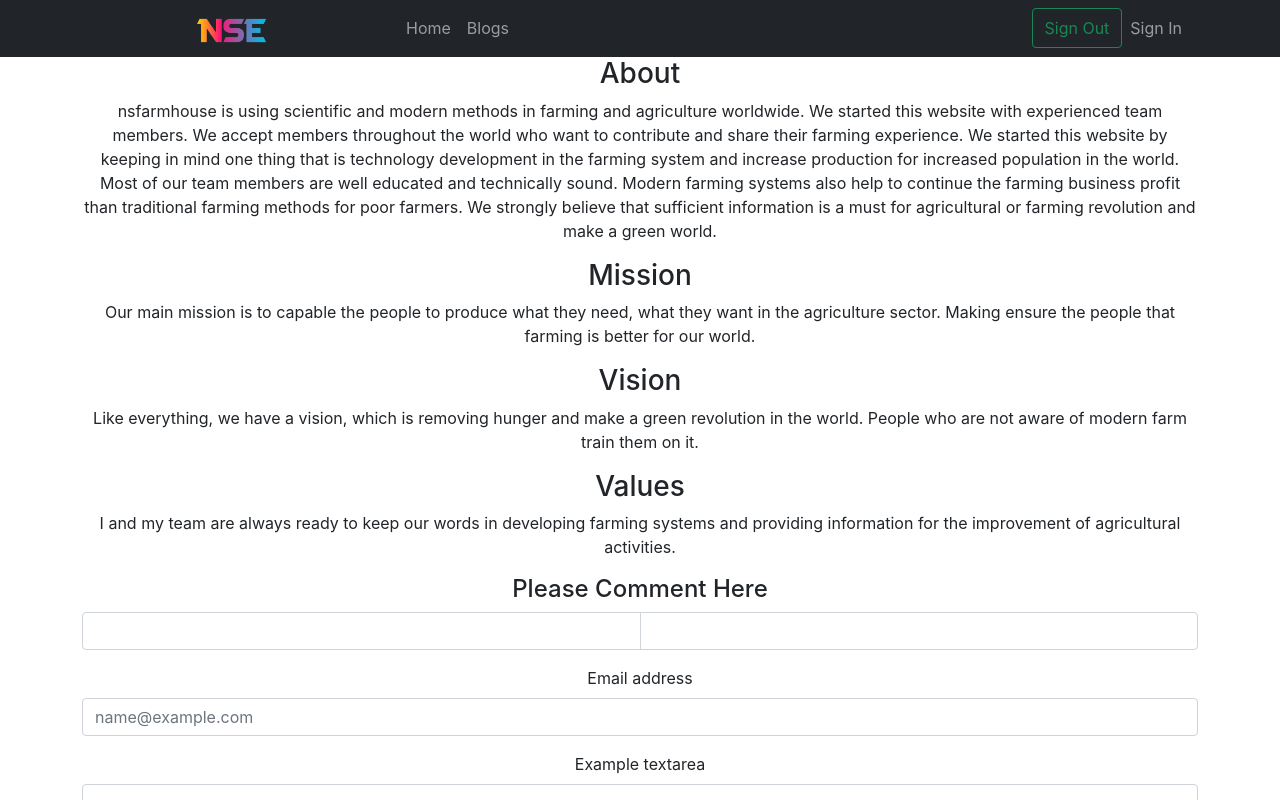
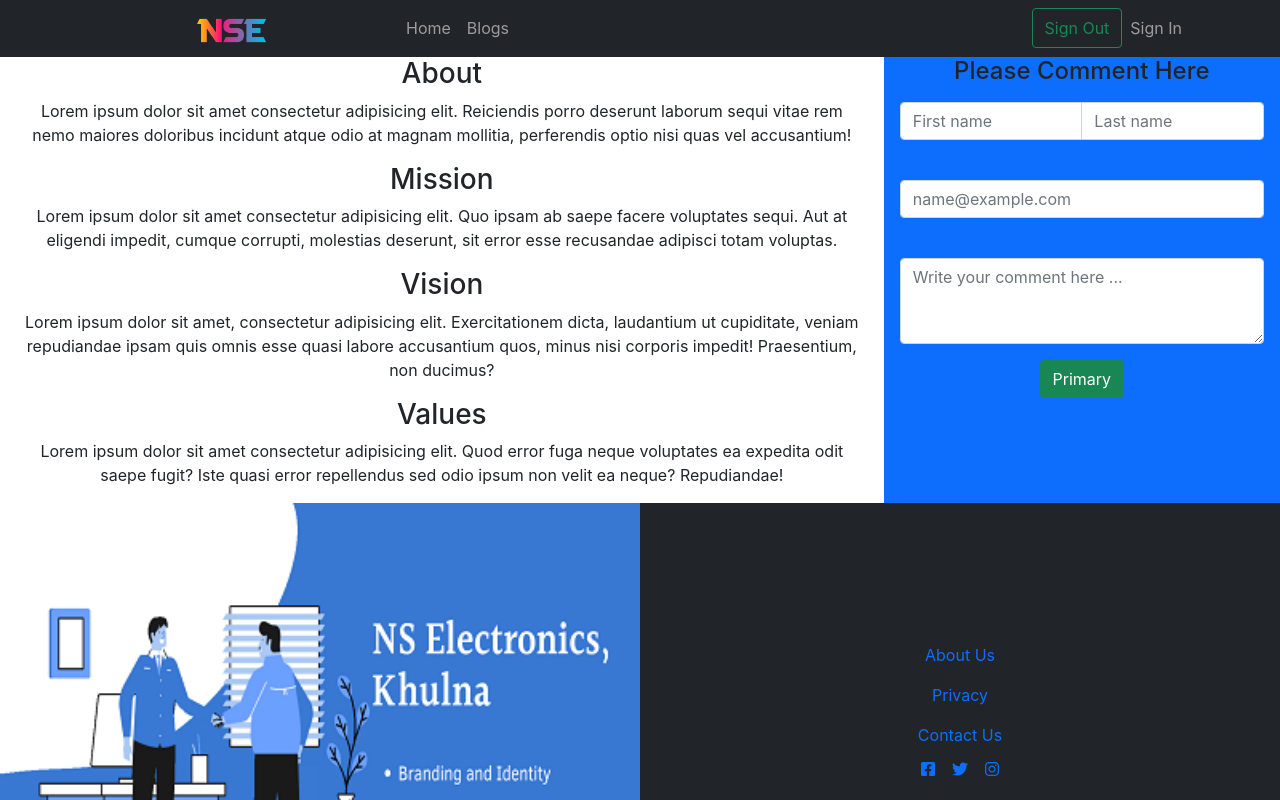
Before and after one commit to projit-1/projects-warhouse-client, a React (Create React App) app: page /aboutus in a window 1280 px wide. Shown: the top 800 px of the page. Built offline with nearby package versions, Linux system fonts and the light colour scheme.

Commit message:
blog is added with api

```diff
--- a/src/Pages/AboutUs/AboutUs.js
+++ b/src/Pages/AboutUs/AboutUs.js
@@ -1,40 +1,46 @@
 import React from 'react';
-import { Form, FormControl, InputGroup } from 'react-bootstrap';
+import { Button, Form, FormControl, InputGroup } from 'react-bootstrap';
 
 const AboutUs = () => {
     return (
-        <div className='container'>
-            <div className="about">
+        <div className='d-flex'>
+            <div className=' container'>
+                <div className="about container ">
                     <h3> About</h3>
-                <p> nsfarmhouse is using scientific and modern methods in farming and agriculture worldwide. We started this website with experienced team members. We accept members throughout the world who want to contribute and share their farming experience. We started this website by keeping in mind one thing that is technology development in the farming system and increase production for increased population in the world. Most of our team members are well educated and technically sound. Modern farming systems also help to continue the farming business profit than traditional farming methods for poor farmers. We strongly believe that sufficient information is a must for agricultural or farming revolution and make a green world.</p>
+                    <p> Lorem ipsum dolor sit amet consectetur adipisicing elit. Reiciendis porro deserunt laborum sequi vitae rem nemo maiores doloribus incidunt atque odio at magnam mollitia, perferendis optio nisi quas vel accusantium!</p>
                 </div>
-            <div className="mission">
+                <div className="mission container ">
                     <h3> Mission</h3>
-                <p> Our main mission is to capable the people to produce what they need, what they want in the agriculture sector. Making ensure the people that farming is better for our world.</p>
+                    <p> Lorem ipsum dolor sit amet consectetur adipisicing elit. Quo ipsam ab saepe facere voluptates sequi. Aut at eligendi impedit, cumque corrupti, molestias deserunt, sit error esse recusandae adipisci totam voluptas.</p>
                 </div>
-            <div className="vission">
+                <div className="vission container ">
                     <h3> Vision</h3>
-                <p> Like everything, we have a vision, which is removing hunger and make a green revolution in the world. People who are not aware of modern farm train them on it.</p>
+                    <p> Lorem ipsum dolor sit amet, consectetur adipisicing elit. Exercitationem dicta, laudantium ut cupiditate, veniam repudiandae ipsam quis omnis esse quasi labore accusantium quos, minus nisi corporis impedit! Praesentium, non ducimus?</p>
                 </div>
-            <div className="values">
+                <div className="values container ">
                     <h3> Values</h3>
-                <p> I and my team are always ready to keep our words in developing farming systems and providing information for the improvement of agricultural activities.</p>
+                    <p> Lorem ipsum dolor sit amet consectetur adipisicing elit. Quod error fuga neque voluptates ea expedita odit saepe fugit? Iste quasi error repellendus sed odio ipsum non velit ea neque? Repudiandae!</p>
                 </div>
-            <div className="comment">
+            </div>
+            <div className="comment bg-primary">
                 <h4>Please Comment Here</h4>
-                <Form>
-                    <Form.Group className="mb-3" controlId="exampleForm.ControlInput1">
-                        <InputGroup className="mb-3">
-                            <FormControl aria-label="First name" />
-                            <FormControl aria-label="Last name" />
+                <Form className='px-3 py-2'>
+                    <Form.Group className="mb-3 " controlId="exampleForm.ControlInput1">
+                        <InputGroup className="mb-3 ">
+                            <FormControl aria-label="First name
+                            " placeholder="First name" />
+                            <FormControl aria-label="Last name" placeholder="Last name" />
                         </InputGroup>
-                        <Form.Label>Email address</Form.Label>
+                        <Form.Label></Form.Label>
                         <Form.Control type="email" placeholder="name@example.com" />
                     </Form.Group>
                     <Form.Group className="mb-3" controlId="exampleForm.ControlTextarea1">
-                        <Form.Label>Example textarea</Form.Label>
-                        <Form.Control as="textarea" rows={3} />
+                        <Form.Label>
+
+                        </Form.Label>
+                        <Form.Control placeholder="Write your comment here ..." as="textarea" rows={3} />
                     </Form.Group>
+                    <Button variant="success">Primary</Button>{' '}
                 </Form>
             </div>
         </div>
--- /dev/null
+++ b/src/Pages/Blogs/Blogs.css
@@ -0,0 +1,4 @@
+.blogs {
+    display: grid;
+    grid-template-columns: repeat(2, 1fr);
+}
--- a/src/Pages/Blogs/Blogs.js
+++ b/src/Pages/Blogs/Blogs.js
@@ -1,26 +1,24 @@
-import React from 'react';
+import React, { useEffect, useState } from 'react';
+import Question from './Question';
+import './Blogs.css'
 
 const Blogs = () => {
+    const [questions, setQuestions] = useState([])
+    useEffect(() => {
+        fetch("questions.json")
+            .then(res => res.json())
+            .then(data => setQuestions(data))
+    }, [])
     return (
-        <div>
-            <div className="question-01">
-                <h2>Difference between Node.JS and Javascript</h2>
-                <p> </p>
-            </div>
-            <div className="question-02">
-                <h2>When should we use nodejs and when should we use mongodb</h2>
-                <p>   </p>
-            </div>
-            <div className="question-03">
-                <h2> Differences between sql and nosql databases.</h2>
-                <p>
+        <div className='blogs'>
+            {
+                questions.map(question => <Question
+                    key={question.id}
+                    question={question}
+                ></Question>)
+            }
 
-                </p>
-            </div>
-            <div className="question-04">
-                <h2> What is the purpose of jwt and how does it work</h2>
-                <p>   </p>
-            </div>
+
         </div>
     );
 };
--- /dev/null
+++ b/src/Pages/Blogs/Question.js
@@ -0,0 +1,17 @@
+import React from 'react';
+import { Button } from 'react-bootstrap';
+
+const Question = (props) => {
+    const { title, img, answer } = props.question
+    return (
+        <div className='container my-3'>
+            <h6>{title}</h6>
+            <img className='w-50' src={img} alt="" />
+            <p> {answer.slice()}
+            </p>
+            <Button variant="primary">Read More...</Button>
+        </div>
+    );
+};
+
+export default Question;
--- a/src/Pages/Contact/Contact.js
+++ b/src/Pages/Contact/Contact.js
@@ -1,23 +1,36 @@
 import React from 'react';
-import { Form } from 'react-bootstrap';
+import { Button, Form, FormControl, InputGroup } from 'react-bootstrap';
 
 const Contact = () => {
     return (
-        <div>
-            <div><h2>Email addresses mentioned in the comment form will always be used for privacy and never be used for spamming or sold to anyone. 100 percent safe guaranteed!
+        <div className='d-flex'>
+            <div className='container'>
+                <p className='mx-3 my-5'>Email addresses mentioned in the comment form will always be used for privacy and never be used for spamming or sold to anyone. 100 percent safe guaranteed!
 
-                We love comments from our readers/users, but any comments which are abusive, spread hatred, are racial, or in any way hurt anyone’s opinions will never be entertained. We keep our comments moderated to maintain the integrity of individuals. We reserve all rights to accept or reject comments.</h2></div>
+                    We love comments from our readers/users, but any comments which are abusive, spread hatred, are racial, or in any way hurt anyone’s opinions will never be entertained. We keep our comments moderated to maintain the integrity of individuals. We reserve all rights to accept or reject comments.</p>
+            </div>
             <div>
-                <Form>
-                    <Form.Group className="mb-3" controlId="exampleForm.ControlInput1">
-                        <Form.Label>Email address</Form.Label>
-                        <Form.Control type="email" placeholder="name@example.com" />
-                    </Form.Group>
-                    <Form.Group className="mb-3" controlId="exampleForm.ControlTextarea1">
-                        <Form.Label>Example textarea</Form.Label>
-                        <Form.Control as="textarea" rows={3} />
-                    </Form.Group>
-                </Form>
+                <div className="comment bg-primary">
+                    <h4>Please Comment Here</h4>
+                    <Form className='px-3 py-2'>
+                        <Form.Group className="mb-3 " controlId="exampleForm.ControlInput1">
+                            <InputGroup className="mb-3 ">
+                                <FormControl aria-label="First name
+                            " placeholder="First name" />
+                                <FormControl aria-label="Last name" placeholder="Last name" />
+                            </InputGroup>
+                            <Form.Label></Form.Label>
+                            <Form.Control type="email" placeholder="name@example.com" />
+                        </Form.Group>
+                        <Form.Group className="mb-3" controlId="exampleForm.ControlTextarea1">
+                            <Form.Label>
+
+                            </Form.Label>
+                            <Form.Control placeholder="Write your comment here ..." as="textarea" rows={3} />
+                        </Form.Group>
+                        <Button variant="success">Primary</Button>{' '}
+                    </Form>
+                </div>
             </div>
 
 
--- a/src/Pages/Contact/SocialContact/SocialContact.js
+++ b/src/Pages/Contact/SocialContact/SocialContact.js
@@ -8,7 +8,7 @@ const SocialContact = () => {
             <a className='mx-3' href="https://">
                 <FaFacebookSquare />
             </a>
-            <a className='mx-3' href="http://">
+            <a className='' href="http://">
                 <FaTwitter />
             </a>
             <a className='mx-3' href="http://">
--- a/src/Pages/Footer/Footer.js
+++ b/src/Pages/Footer/Footer.js
@@ -15,7 +15,7 @@ const Footer = () => {
                         <img className='w-100' src={footerimage} alt="" />
                     </div>
                     <div className="footer-menu mx-auto justify-content-center align-items-center">
-                        <div>
+                        <div className=''>
                             <Nav.Link as={Link} to="aboutus">About Us</Nav.Link>
                             <Nav.Link as={Link} to="privacy">Privacy</Nav.Link>
                             <Nav.Link as={Link} to="contact">Contact Us</Nav.Link>
```
Also changed, not shown: public/questions.json (added, +26 -0 lines). Lines whose indentation alone changed are shown as unchanged.
